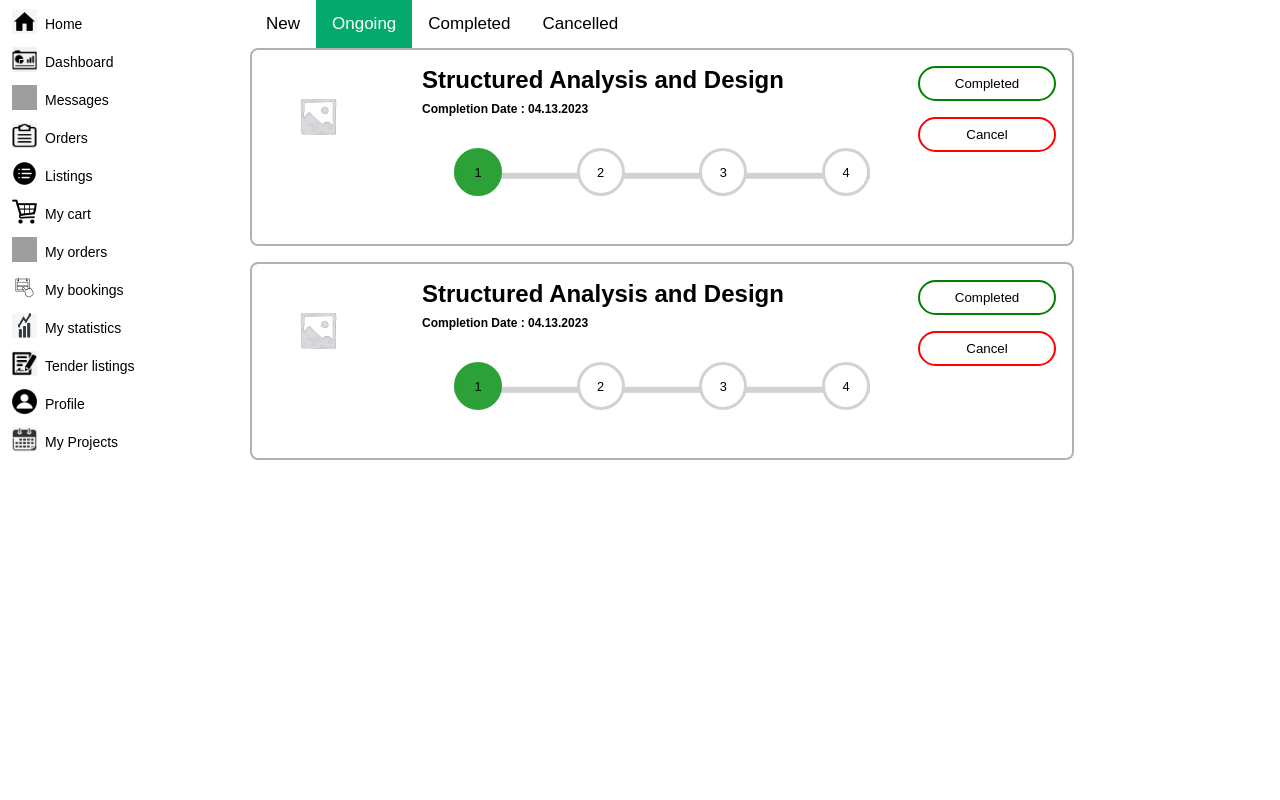
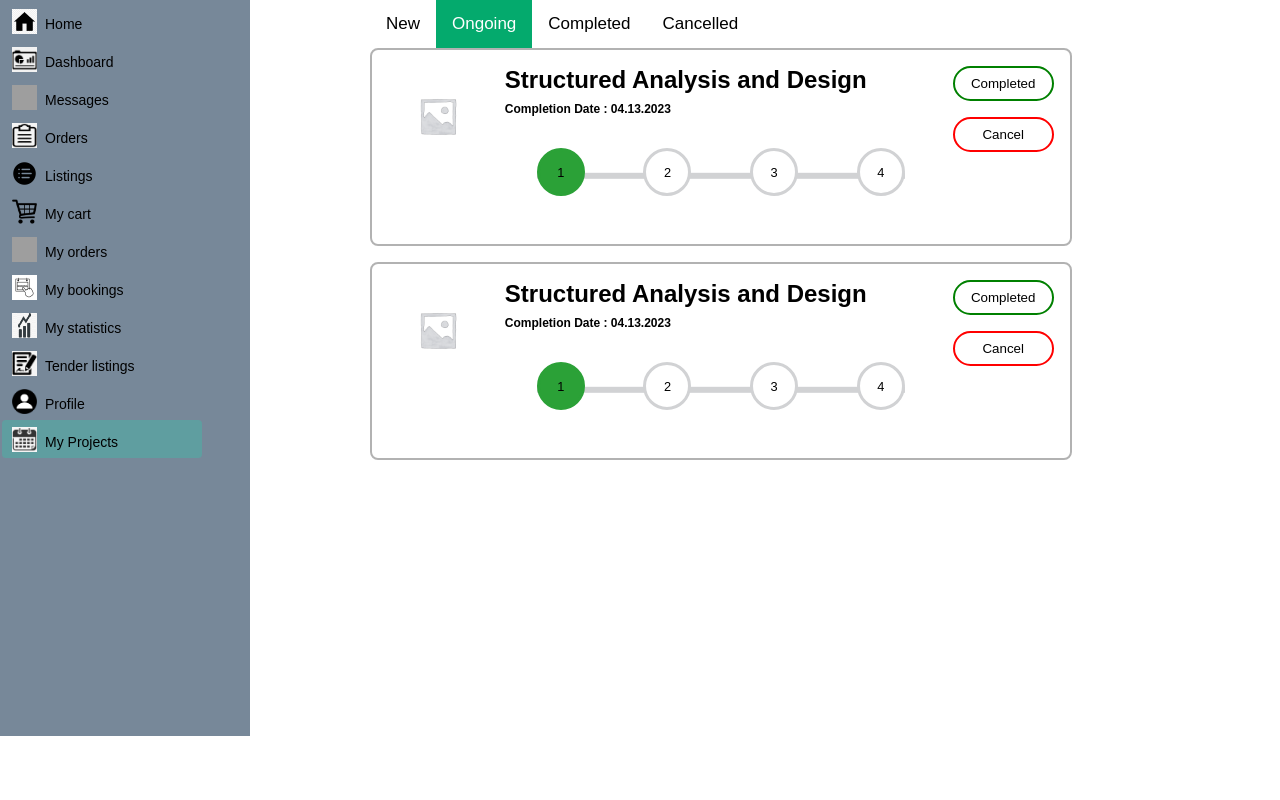
Before and after one commit to chrisMper/constru, a PHP site: page /construplus/app/views/users/myProjects_ongoing.php in a window 1280 px wide. Shown: the part 64-864 px from the top of the page. Run offline with PHP 8.4, Linux system fonts and the light colour scheme; grey boxes are pictures that could not be loaded.

Commit message:
Update myProjects.css

```diff
--- a/public/css/myProjects.css
+++ b/public/css/myProjects.css
@@ -90,7 +90,7 @@
     display: block;
     position: absolute;
     margin-left: -20px;
-    margin-top: 10px;
+    margin-top: 0px;
   }
   .navcenter ul li:hover .servicemenu ul {
     display: block;
@@ -102,22 +102,27 @@
     display: flex;
     overflow: hidden;
     height: calc(100vh - 64px);
+    width: 250px;
     margin-top: 64px;
   }
 
   .sidebar {
     display: flex;
     align-items: left;
-    width: 250px;
+    width: 100%;
+    background-color:lightslategrey;
   }
 
-  .table-container .main,
-  .table-container .addform,
-  .table-container .card {
-    width: calc(100vw - 250px) !important;
-    height: calc(100vh - 64px);
+  .main{
+    width: calc(100% - 250px) !important;
+    height: calc(100% - 64px);
     overflow-y: auto;
+    position: absolute;
+    left: 270px;
+    top: 64px;
+    overflow-y: hidden;
   }
+
 
   .sidebar img {
     width: 25px;
@@ -146,6 +151,21 @@
     background: #adadeb;
     border-radius: 4px;
   }
+  .sidebar li.active {
+    background-color:cadetblue;
+    border-radius: 4px;
+  }
+  .registerbox{
+    left: 50px;
+    top: 0px;
+    width:90%;
+    height: 100%;
+    position:absolute;
+    padding-left: 50px;
+    z-index: 1;
+    overflow-y: auto;
+    padding-bottom: 100px;
+}
 
   .card {
     display: flex;
@@ -401,52 +421,12 @@ button a{
     margin: 10px;
 }
 
-
-
-/*.popUp_review{
-    border: 5px solid rgba(240, 94, 34, 0.8);
-    background-color: rgba(255, 255, 255, 1);
-    top: 20%;
-    left:20%;
-    width: auto;
-    height: auto;
-    overflow: auto;
-    position: relative;
-    border-radius: 20px;
-    display: none;
-    z-index: 10;
-    padding-left: 20px;
-}*/
-
 :root {
   --line-border-color: rgba(43, 161, 55, 1);
   --disabled-line-border: #d1d2d4;
   --button-active-color: #830a48;
   --text-color: black;
 }
-
-/* {
-  margin: 0;
-  padding: 0;
-  box-sizing: border-box;
-}
-
-html {
-  font-size: 62.5%;
-  overflow: hidden;
-}
-
-body {
-  align-items: center;
-  background-color: #eaeaea;
-  display: flex;
-  font-family: "darker grotesque", sans-serif;
-  font-size: 1.8rem;
-  font-weight: 400;
-  justify-content: center;
-  min-height: 100vh;
-  overflow: hidden;
-}*/
 
 
 .content {
@@ -459,7 +439,7 @@ body {
     margin: 2rem;
     max-width: 100vw;
     position: relative;
-    width: 26rem;
+    width: 23rem;
 }
 
 .progress-container::before {
```
